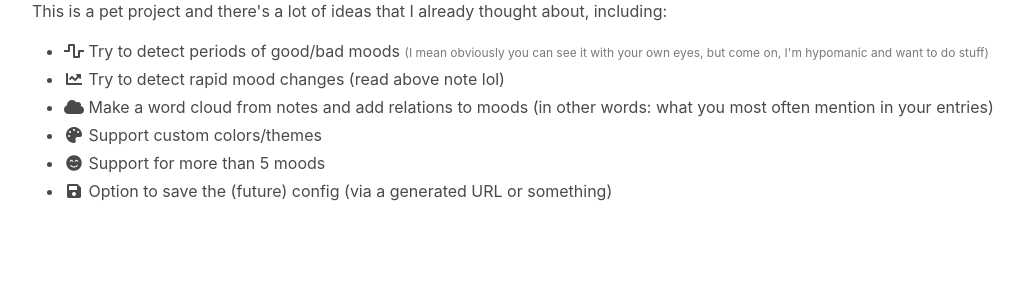
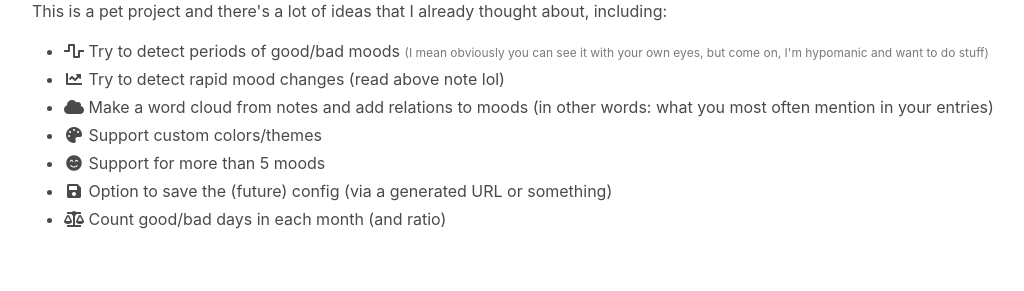
Before and after one commit to staticf0x/daylio-stats, a Django app: page /about/ in a window 1280 px wide. Shown: the part 509-800 px from the top of the page, without its empty margins (32-1056 px from the left). Run offline with Django 3.2, Linux system fonts and the light colour scheme.

Commit message:
Add another idea

```diff
--- a/ds/templates/ds/about.html
+++ b/ds/templates/ds/about.html
@@ -65,6 +65,10 @@
             <i class="fas fa-fw fa-save"></i>
             Option to save the (future) config (via a generated URL or something)
         </li>
+        <li>
+            <i class="fas fa-fw fa-balance-scale"></i>
+            Count good/bad days in each month (and ratio)
+        </li>
     </ul>
 </div>
 
```
